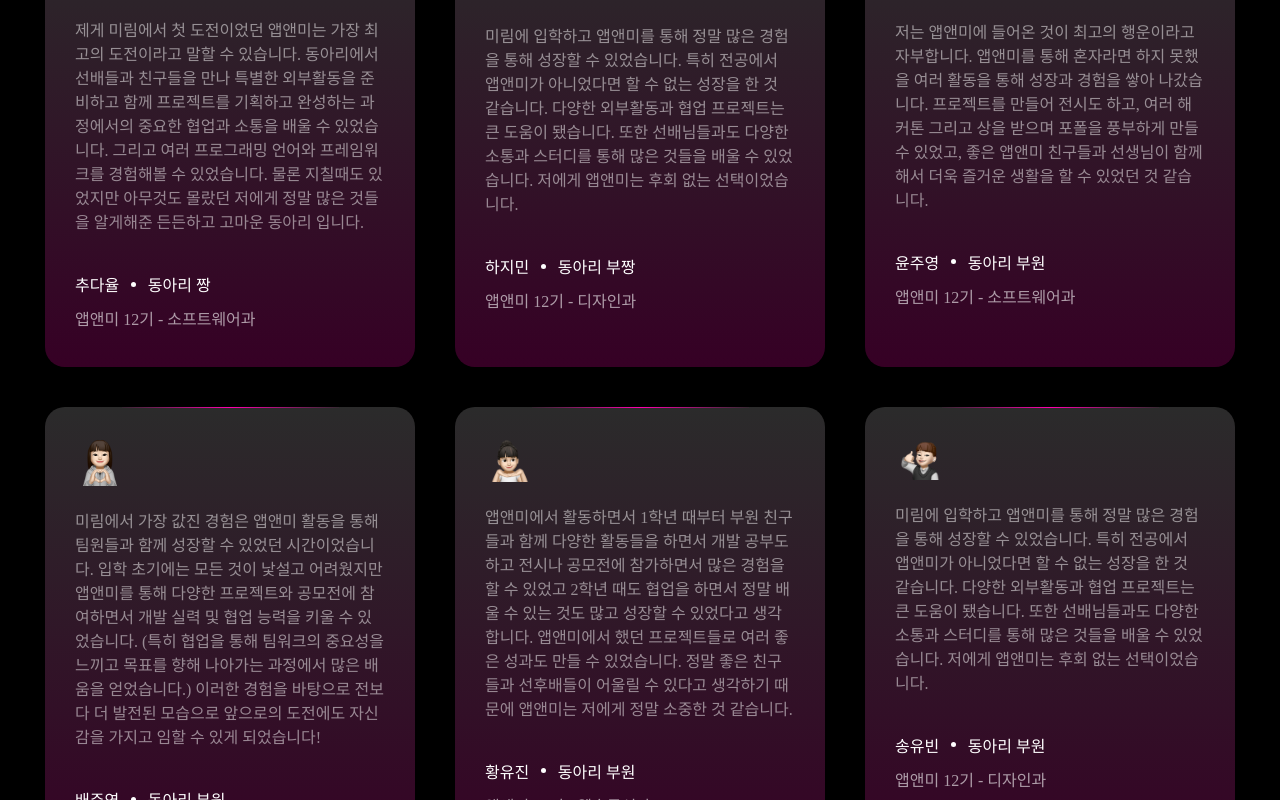
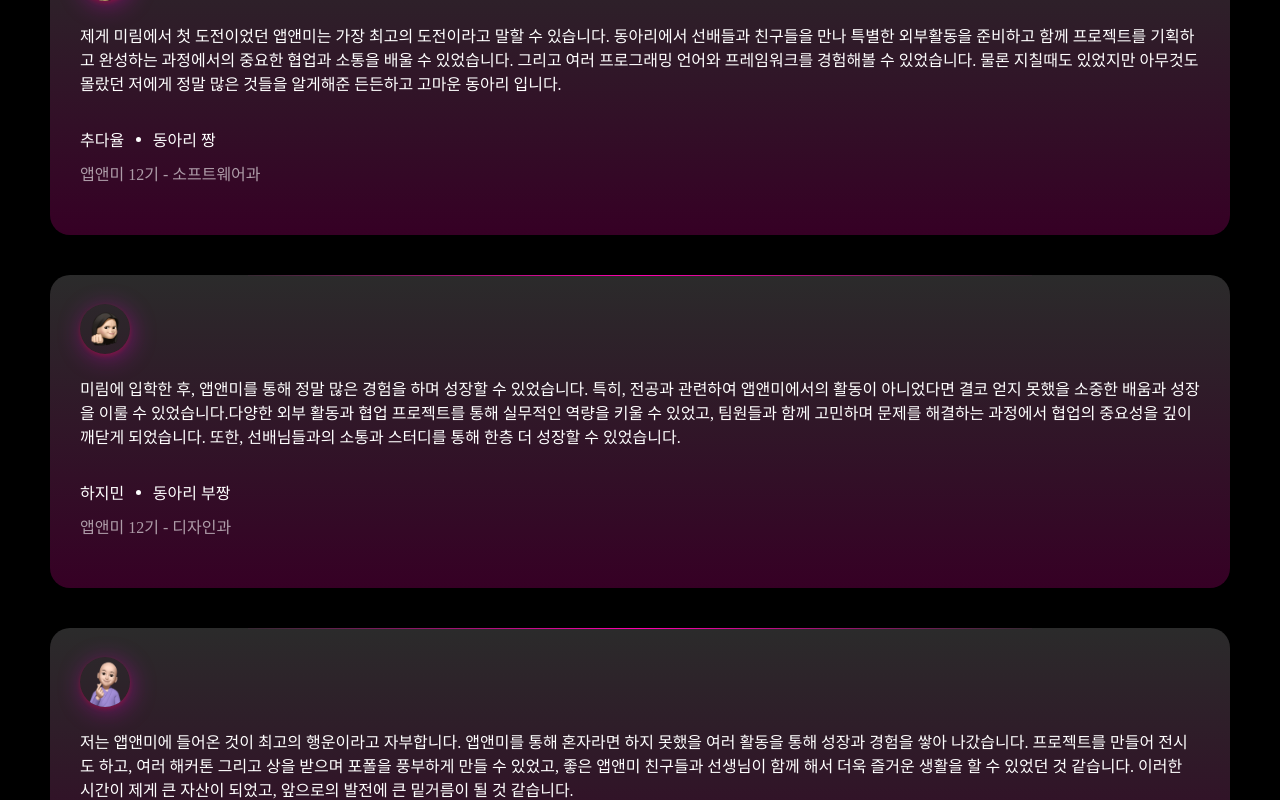
Before and after one commit to app-and-me/2025AppnMeWebsite_Client, a React (Create React App) app: page / in a window 1280 px wide. Shown: the part 8780-9580 px from the top of the page. Built offline with nearby package versions, Linux system fonts and the light colour scheme.

Commit message:
design : font 굵기 및 간격 조정

```diff
--- a/public/Data/mentorData.json
+++ b/public/Data/mentorData.json
@@ -8,21 +8,21 @@
     },
     {
         "id": 2,
-        "message": "미림에 입학하고 앱앤미를 통해 정말 많은 경험을 통해 성장할 수 있었습니다. 특히 전공에서 앱앤미가 아니었다면 할 수 없는 성장을 한 것 같습니다. 다양한 외부활동과 협업 프로젝트는 큰 도움이 됐습니다. 또한 선배님들과도 다양한 소통과 스터디를 통해 많은 것들을 배울 수 있었습니다. 저에게 앱앤미는 후회 없는 선택이었습니다.",
+        "message": "미림에 입학한 후, 앱앤미를 통해 정말 많은 경험을 하며 성장할 수 있었습니다. 특히, 전공과 관련하여 앱앤미에서의 활동이 아니었다면 결코 얻지 못했을 소중한 배움과 성장을 이룰 수 있었습니다.다양한 외부 활동과 협업 프로젝트를 통해 실무적인 역량을 키울 수 있었고, 팀원들과 함께 고민하며 문제를 해결하는 과정에서 협업의 중요성을 깊이 깨닫게 되었습니다. 또한, 선배님들과의 소통과 스터디를 통해 한층 더 성장할 수 있었습니다. ",
         "name": "하지민",
         "role": "동아리 부짱",
         "major": "디자인과"
     },
     {
         "id": 3,
-        "message": "저는 앱앤미에 들어온 것이 최고의 행운이라고 자부합니다. 앱앤미를 통해 혼자라면 하지 못했을 여러 활동을 통해 성장과 경험을 쌓아 나갔습니다. 프로젝트를 만들어 전시도 하고, 여러 해커톤 그리고 상을 받으며 포폴을 풍부하게 만들 수 있었고, 좋은 앱앤미 친구들과 선생님이 함께 해서 더욱 즐거운 생활을 할 수 있었던 것 같습니다. ",
+        "message": "저는 앱앤미에 들어온 것이 최고의 행운이라고 자부합니다. 앱앤미를 통해 혼자라면 하지 못했을 여러 활동을 통해 성장과 경험을 쌓아 나갔습니다. 프로젝트를 만들어 전시도 하고, 여러 해커톤 그리고 상을 받으며 포폴을 풍부하게 만들 수 있었고, 좋은 앱앤미 친구들과 선생님이 함께 해서 더욱 즐거운 생활을 할 수 있었던 것 같습니다. 이러한 시간이 제게 큰 자산이 되었고, 앞으로의 발전에 큰 밑거름이 될 것 같습니다.",
         "name": "윤주영",
         "role": "동아리 부원",
         "major": "소프트웨어과"
     },
     {
         "id": 4,
-        "message": "미림에서 가장 값진 경험은 앱앤미 활동을 통해 팀원들과 함께 성장할 수 있었던 시간이었습니다. 입학 초기에는 모든 것이 낯설고 어려웠지만 앱앤미를 통해 다양한 프로젝트와 공모전에 참여하면서 개발 실력 및 협업 능력을 키울 수 있었습니다. (특히 협업을 통해 팀워크의 중요성을 느끼고 목표를 향해 나아가는 과정에서 많은 배움을 얻었습니다.) 이러한 경험을 바탕으로 전보다 더 발전된 모습으로 앞으로의 도전에도 자신감을 가지고 임할 수 있게 되었습니다!",
+        "message": "미림에서 가장 값진 경험은 앱앤미 활동을 통해 팀원들과 함께 성장할 수 있었던 시간이었습니다. 입학 초기에는 모든 것이 낯설고 어려웠지만 앱앤미를 통해 다양한 프로젝트와 공모전에 참여하면서 개발 실력 및 협업 능력을 키울 수 있었습니다. (특히 협업을 통해 팀워크의 중요성을 느끼고 목표를 향해 나아가는 과정에서 많은 배움을 얻었습니다.) 이러한 경험을 바탕으로 전보다 더 발전된 모습으로 자신감을 가지고 임할 수 있게 되었습니다!",
         "name": "배주연",
         "role": "동아리 부원",
         "major": "웹솔루션과"
@@ -36,7 +36,7 @@
     },
     {
         "id": 6,
-        "message": "미림에 입학하고 앱앤미를 통해 정말 많은 경험을 통해 성장할 수 있었습니다. 특히 전공에서 앱앤미가 아니었다면 할 수 없는 성장을 한 것 같습니다. 다양한 외부활동과 협업 프로젝트는 큰 도움이 됐습니다. 또한 선배님들과도 다양한 소통과 스터디를 통해 많은 것들을 배울 수 있었습니다. 저에게 앱앤미는 후회 없는 선택이었습니다.",
+        "message": "미림에서 앱앤미는 저에게 많은 경험과 도전의 기회를 제공해 준 소중한 동아리였습니다. 2년 동안 다양한 프로젝트에 참여하며 앱 개발의 기획부터 디자인까지 폭넓게 경험할 수 있었고, 이를 통해 실무적인 감각을 키울 수 있었습니다.  또한, 부원들과 협력하여 프로젝트를 진행하는 과정에서 책임감의 무게를 실감하고, 원활한 소통이 얼마나 중요한지 깨닫는 계기가 되었습니다.앞으로도 이 소중한 경험을 바탕으로 더욱 성장해 나가고 싶습니다.",
         "name": "송유빈",
         "role": "동아리 부원",
         "major": "디자인과"
--- a/src/styles/Home/MentorVoices.module.css
+++ b/src/styles/Home/MentorVoices.module.css
@@ -14,7 +14,7 @@
     background: linear-gradient(180deg, #2B2B2B 0%, rgba(255, 0, 174, 0.21) 100%);
     backdrop-filter: blur(2px);
     border-radius: 20px;
-    padding: 0 30px;
+    padding: 0 30px 37px 30px;
     opacity: 1;
     width: 100%;
     max-width: 370px;
@@ -23,18 +23,22 @@
 .all-container img {
     width: 100%;
     max-width: 50px;
-    padding-top: 28px;
+    height: 50px;
+    margin-top: 28px;
+    border-radius: 100px;
+    box-shadow: rgba(255, 0, 234, 0.35) 2px 4px 24px 0px, rgba(255, 0, 0, 0.25) 0px 2px 4px 0px;
 }
 
 .memberInfo-container {
-    padding: 37px 0;
+    margin-top: 60px;
 }
 
 .message {
     margin-top: 20px;
     width: 100%;
     line-height: 1.5;
-    color: #FFFFFF80;
+    color: #FFFF;
+    font-weight: 200;
 }
 
 .major {
@@ -63,15 +67,20 @@
     margin: auto;
 }
 
-@media (max-width: 1200px) {
+@media (max-width: 1280px) {
     .gridContainer {
         grid-template-columns: repeat(1, 1fr);
-        padding: 0 120px;
+        padding: 0 50px;
     }
 
     .all-container {
         width: 100% !important;
         max-width: none !important;
+        padding-bottom: 50px;
+    }
+
+    .memberInfo-container {
+        margin-top: 30px;
     }
 }
 
--- a/src/styles/TitleCard.module.css
+++ b/src/styles/TitleCard.module.css
@@ -3,6 +3,7 @@
     flex-direction: column;
     align-items: center;
     text-align: center;
+    z-index: 1;
 }
 
 .all-container img {
```
Also changed, not shown: 1 other file (tests, documents, lock files or other folders).
